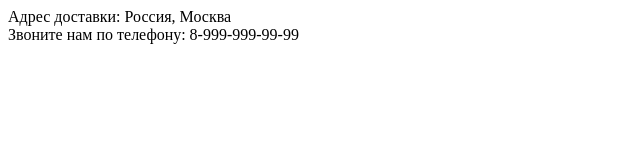
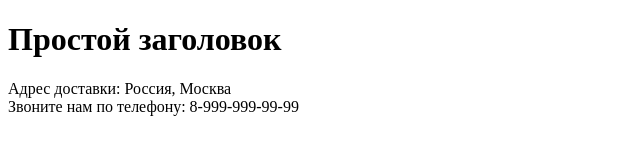
Before and after one commit to BorisenkoAleksey/new_project, a plain HTML site: page index.html in a window 1280 px wide. Shown: the whole page, without its empty margins (0-640 px from the left). Drawn offline with Linux system fonts and the light colour scheme.

Commit message:
Revert "removed header from index.html"
This reverts commit 880fe94363a037d2800bbc1e7ae29a842457699c.

```diff
--- a/index.html
+++ b/index.html
@@ -7,6 +7,7 @@
     <title>This Document</title>
 </head>
 <body>
+    <h1>Простой заголовок</h1>
     <div>Адрес доставки: Россия, Москва</div>
     <div>Звоните нам по телефону: 8-999-999-99-99</div>
 </body>
```
